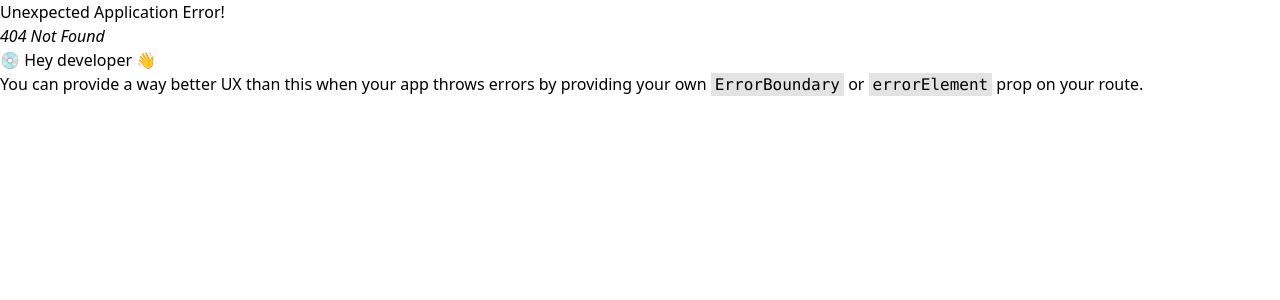
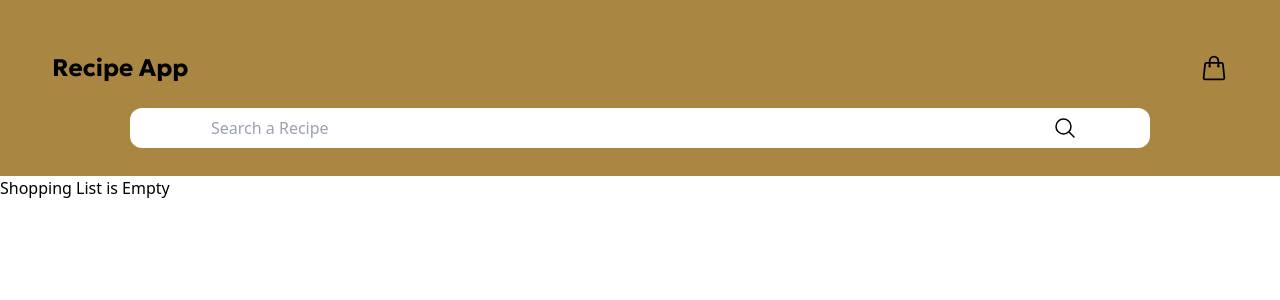
Before and after one commit to Renz757/recipe-app, a React (Vite) app: page /shoppingList in a window 1280 px wide. Before the commit this address had no page. Shown: the top 300 px of the page. Built offline with nearby package versions, Linux system fonts and the light colour scheme.

Commit message:
added and config routes, ShoppingList

```diff
--- a/src/App.jsx
+++ b/src/App.jsx
@@ -5,6 +5,7 @@ import Home from "./Pages/Home";
 import Recipes from "./Pages/Recipes";
 import RecipeInfo from "./Pages/RecipeInfo";
 import Favorites from "./Pages/Favorites";
+import ShoppingList from "./Pages/shoppingList";
 import RootLayout from "./Pages/Root";
 
 const App = () => {
@@ -64,6 +65,12 @@ const App = () => {
             <Favorites favorites={favorites} setRecipeInfo={setRecipeInfo} />
           ),
         },
+        {
+          path: "/shoppingList",
+          element: (
+            <ShoppingList />
+          ),
+        },
       ],
     },
   ]);
--- a/src/Components/Navigation/NavLinks.jsx
+++ b/src/Components/Navigation/NavLinks.jsx
@@ -12,8 +12,8 @@ const NavLinks = ({ setSideBar }) => {
       <Link to="favorites" className="hover:bg-vandyke w-full p-4">
         <li onClick={setSideBar}>Favorite</li>
       </Link>
-      <Link to="/" className="hover:bg-vandyke w-full p-4">
-        <li onClick={setSideBar}>Shopping Cart</li>
+      <Link to="/shoppingList" className="hover:bg-vandyke w-full p-4">
+        <li onClick={setSideBar}>Shopping List</li>
       </Link>
       <Link to="/" className="hover:bg-vandyke w-full p-4">
         <li onClick={setSideBar}>Add Custom Recipe</li>
--- /dev/null
+++ b/src/Pages/ShoppingList.jsx
@@ -0,0 +1,13 @@
+import { useState } from "react"
+
+const ShoppingList = () => {
+    const [shoppingList, setShoppingList] = useState([]);
+    return (
+        <>
+            {shoppingList ? <h1>Shopping List is Empty</h1> : <h1>Shopping List Items</h1>}
+        </>
+    );
+
+}
+
+export default ShoppingList
```
